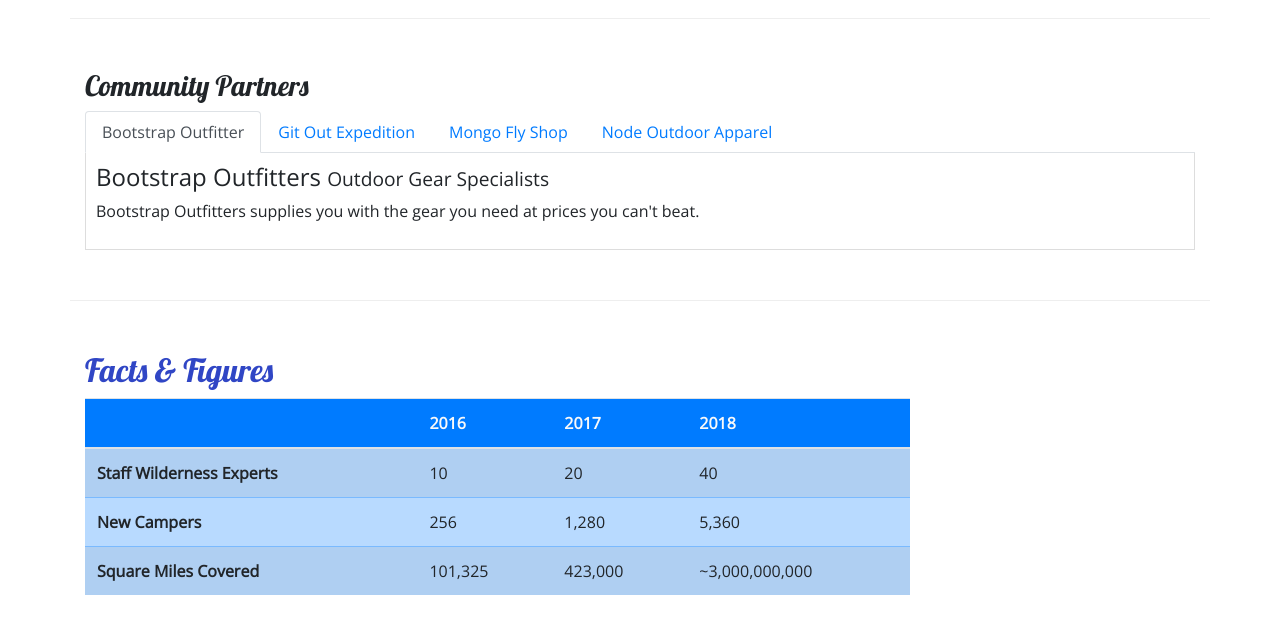
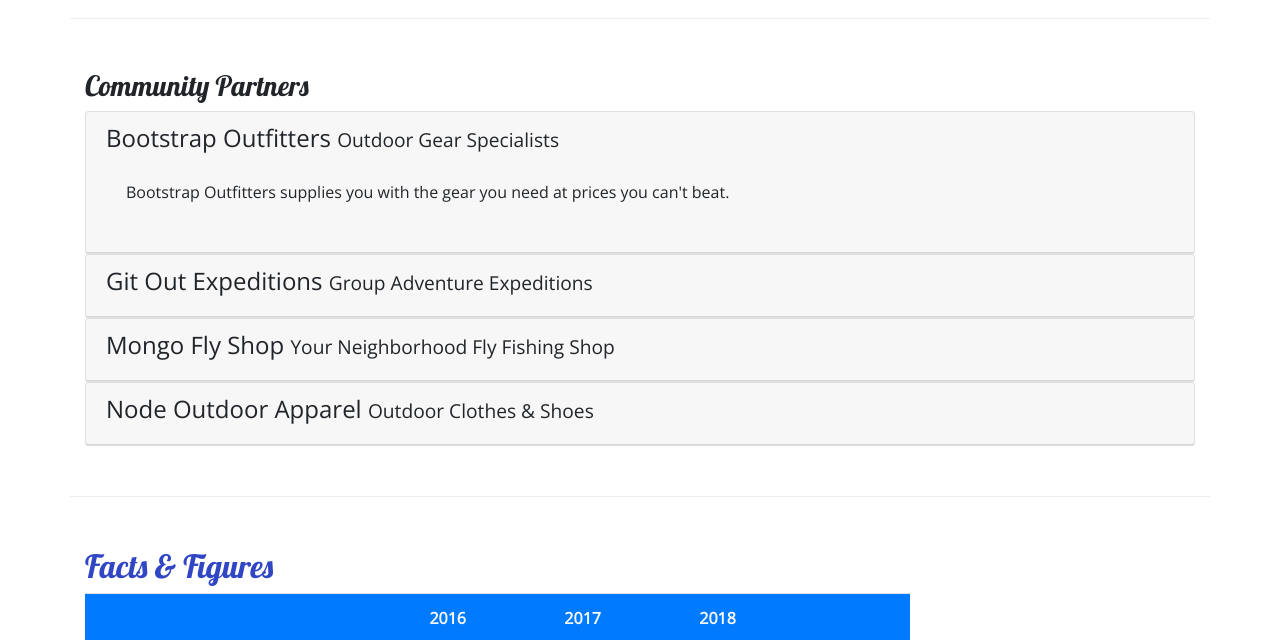
Before and after one commit to derickh93/CampingSite, a website: page aboutus.html in a window 1280 px wide. Shown: the part 810-1450 px from the top of the page. Drawn offline with nearby package versions, Linux system fonts and the light colour scheme.

Commit message:
accordion

```diff
--- a/aboutus.html
+++ b/aboutus.html
@@ -150,74 +150,93 @@
         <div class="col">
           <h3>Community Partners</h3>
 
-          <ul class="nav nav-tabs">
-            <li class="nav-item">
-              <a
-                class="nav-link active"
-                href="#bootstrap"
-                role="tab"
-                data-toggle="tab"
-                >Bootstrap Outfitter</a
+          <div id="accordion">
+            <div class="card">
+              <div role="tab" class="card-header">
+                <h4>
+                  <a data-toggle="collapse" data-target="#bootstrap">
+                    Bootstrap Outfitters <small>Outdoor Gear Specialists</small>
+                  </a>
+                </h4>
+                <div
+                  class="collapse show"
+                  id="bootstrap"
+                  data-parent="#accordion"
                 >
-            </li>
-            <li class="nav-item">
-              <a class="nav-link" href="#git" role="tab" data-toggle="tab"
-                >Git Out Expedition</a
-              >
-            </li>
-            <li class="nav-item">
-              <a class="nav-link" href="#mongo" role="tab" data-toggle="tab"
-                >Mongo Fly Shop</a
-              >
-            </li>
-            <li class="nav-item">
-              <a class="nav-link" href="#node" role="tab" data-toggle="tab"
-                >Node Outdoor Apparel</a
-              >
-            </li>
-          </ul>
-
-          <div class="tab-content">
-            <div
-              role="tabpanel"
-              class="tab-pane fade show active"
-              id="bootstrap"
-            >
-              <h4>
-                Bootstrap Outfitters <small>Outdoor Gear Specialists</small>
-              </h4>
+                  <div class="card-body">
                     <p class="d-none d-sm-block">
-                Bootstrap Outfitters supplies you with the gear you need at
-                prices you can't beat.
+                      Bootstrap Outfitters supplies you with the gear you need
+                      at prices you can't beat.
                     </p>
                   </div>
-            <div role="tabpanel" class="tab-pane fade" id="git">
+                </div>
+              </div>
+            </div>
+
+            <div class="card">
+              <div role="tab" class="card-header">
                 <h4>
-                Git Out Expeditions <small>Group Adventure Expeditions</small>
+                  <a
+                    class="collapsed"
+                    data-toggle="collapse"
+                    data-target="#git"
+                  >
+                    Git Out Expeditions
+                    <small>Group Adventure Expeditions</small>
+                  </a>
                 </h4>
+                <div class="collapse" id="git" data-parent="#accordion">
+                  <div class="card-body">
                     <p class="d-none d-sm-block">
-                Join Git Out Expeditions to explore new horizons with a group of
-                other adventurers!
+                      Join Git Out Expeditions to explore new horizons with a
+                      group of other adventurers!
                     </p>
                   </div>
-            <div role="tabpanel" class="tab-pane fade" id="mongo">
+                </div>
+              </div>
+            </div>
+            <div class="card">
+              <div role="tab" class="card-header">
                 <h4>
+                  <a
+                    class="collapsed"
+                    data-toggle="collapse"
+                    data-target="#mongo"
+                  >
                     Mongo Fly Shop
-                <small>Your Neighborhood Fly Fishing Shop.</small>
+                    <small>Your Neighborhood Fly Fishing Shop</small>
+                  </a>
                 </h4>
+                <div class="collapse" id="mongo" data-parent="#accordion">
+                  <div class="card-body">
                     <p class="d-none d-sm-block">
-                Need a new fishing pole, a tacklebox, or flies of all kinds?
-                Stop by Mongo Fly Shop.
+                      Need a new fishing pole, a tacklebox, or flies of all
+                      kinds? Stop by Mongo Fly Shop.
                     </p>
                   </div>
-            <div role="tabpanel" class="tab-pane fade" id="node">
+                </div>
+              </div>
+            </div>
+            <div class="card">
+              <div role="tab" class="card-header">
                 <h4>
+                  <a
+                    class="collapsed"
+                    data-toggle="collapse"
+                    data-target="#node"
+                  >
                     Node Outdoor Apparel <small>Outdoor Clothes & Shoes</small>
+                  </a>
                 </h4>
+                <div class="collapse" id="node" data-parent="#accordion">
+                  <div class="card-body">
                     <p class="d-none d-sm-block">
-                From polar fleeces to swimsuits, hiking boots to waders, a visit
-                to Node will be sure to get you covered.
+                      From polar fleeces to swimsuits, hiking boots to waders, a
+                      visit to Node will be sure to get you covered.
                     </p>
+                  </div>
+                </div>
+              </div>
             </div>
           </div>
         </div>
--- a/css/styles.css
+++ b/css/styles.css
@@ -38,8 +38,8 @@ header h2 {
   min-height: 200px;
 }
 
-.tab-content {
-  border: 1px solid #ddd;
-  border-top: none;
-  padding: 10px;
+a,
+a:hover {
+  color: inherit;
+  text-decoration: none;
 }
```
Lines whose indentation alone changed are shown as unchanged.
